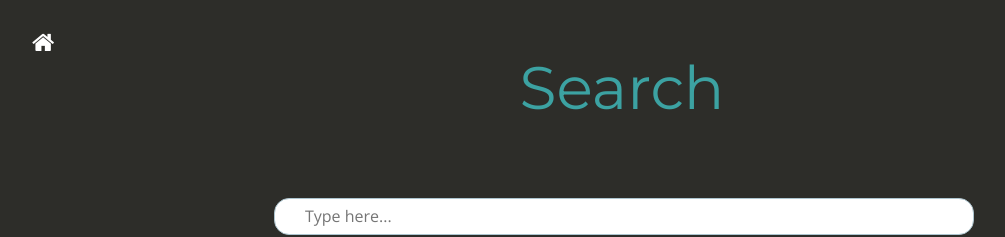
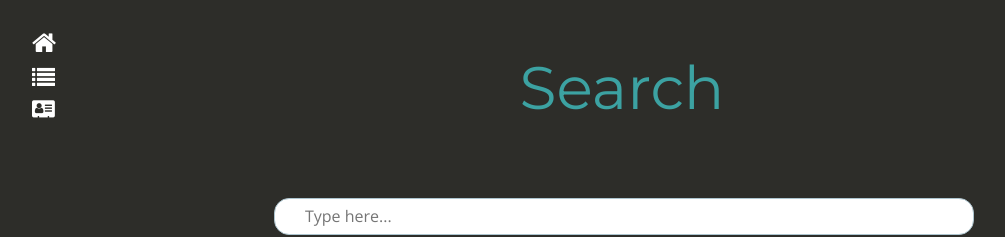
Before and after one commit to thefipster/Blog, a Jekyll site: the page built from search.html, in a window 1280 px wide. Shown: the top 237 px of the page, without its empty margins (18-1023 px from the left). Built offline with Jekyll 4.4.1, drawn with Linux system fonts in a browser that asks for light colours; nearby versions of some CDN libraries.

Commit message:
Fixed overlay menu.

```diff
--- a/_config.yml
+++ b/_config.yml
@@ -14,6 +14,8 @@ title_description: >
   the letters IoT and needs soldering.
 
 title_image: "https://secure.gravatar.com/avatar/026db6b54f988e00fd9f49ac7fb59707?s=500&d=mm"
+
+# Integrations
 google_analytics: "UA-157542757-1"
 disqus_account: thefipster
 github_repository: https://github.com/thefipster/Blog
--- a/_includes/footer.html
+++ b/_includes/footer.html
@@ -1,8 +1,8 @@
 <div class="footer clearfix">
-  <div class="col-md-6">
+  <div class="col-md-6 left">
     {{ site.footer_left }}
   </div>
-  <div class="col-md-6">
+  <div class="col-md-6 right">
     {{ site.footer_right }}
   </div>
 </div>
--- a/_includes/header.html
+++ b/_includes/header.html
@@ -1,5 +1,5 @@
 <div class="menu-button">
-  <i class="fa fa-home"></i>
-  <!-- <i class="fa fa-list"></i>
-  <i class="fa fa-address-card"></i> -->
+  <a href="/"><i class="fa fa-home"></i></a>
+  <a href="/posts"><i class="fa fa-list"></i></a>
+  <a href="/me"><i class="fa fa-address-card"></i></a>
 </div>
--- a/css/style.scss
+++ b/css/style.scss
@@ -116,7 +116,6 @@ ul {
 	position: fixed;
 	top: 10px;
 	left: 20px;
-	height: 88px;
 	cursor: pointer;
 	line-height: 1em;
 	padding: 10px;
@@ -127,9 +126,36 @@ ul {
 		left: 40px;
 	}
 
+	a {
+		color: white;
+	}
+
+	a:hover {
+		color: $light-medium;
+	}
+
+	a {
+		-webkit-transition: 0.3s;
+		-moz-transition: 0.3s;
+		transition: 0.3s;
+	}
+
 	i {
 		display: block;
 		padding-bottom: 10px;
+	}
+
+	.fa-home {
+		font-size: 26px;
+	}
+
+	.fa-list {
+		font-size: 23px;
+	}
+
+	.fa-address-card {
+		font-size: 20px;
+		padding-bottom: 0;
 	}
 }
 
```
Also changed, not shown: me.html (added, +20 -0 lines).
